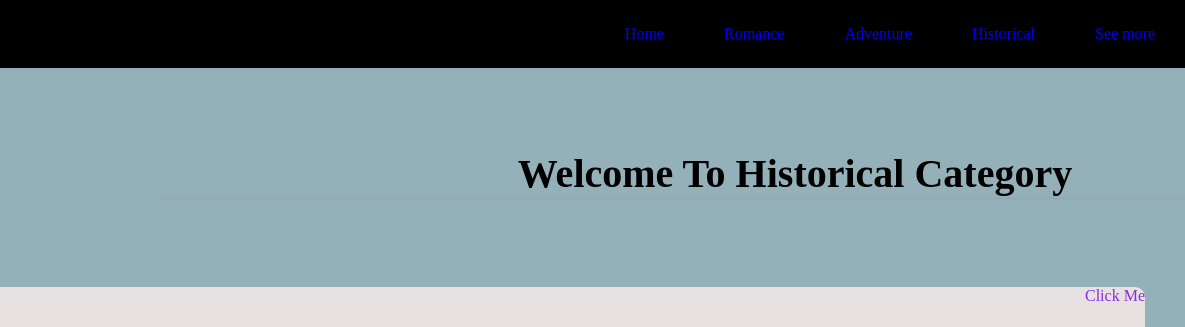
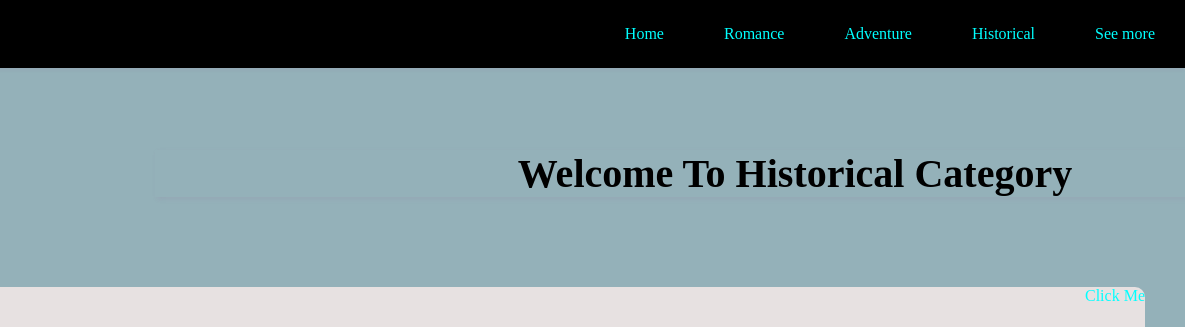
Before and after one commit to 4uroraL1ght/COSC2430---Web-Programming-Static-Website--s3916570, a plain HTML site: page redirect/history/history.html in a window 1280 px wide. Shown: the top 327 px of the page, 95-1280 px from the left. Drawn offline with Linux system fonts and the light colour scheme.

Commit message:
final2
tks

```diff
--- a/redirect/history/history-style.css
+++ b/redirect/history/history-style.css
@@ -5,7 +5,7 @@ body{
 }
 
 nav a{
-    color: aqua
+    color: aqua;
 }
 
 .category-header {
@@ -69,7 +69,7 @@ a:link, a:visited {
 .cate1 .modalthis a{
     float: right;
     text-decoration: none;
-    color: blueviolet;
+    color: aqua;
 }
 
 .cate1 .modalthis a:hover{
@@ -737,6 +737,7 @@ header ul {
     display:block;
     padding: 20px;
     text-decoration: none;
+    color: aqua;
 }
 /*color for button */
 .header ul a:hover{
```
Also changed, not shown: 1 other file.
